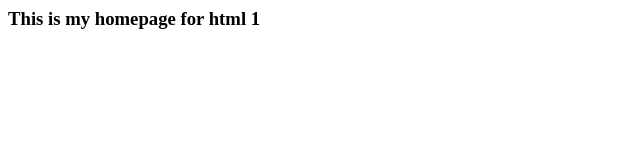
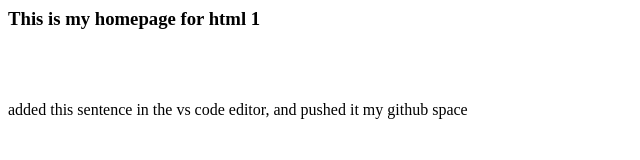
Before and after one commit to kasunitk93/html1, a plain HTML site: page index.html in a window 1280 px wide. Shown: the whole page, without its empty margins (0-640 px from the left). Drawn offline with Linux system fonts and the light colour scheme.

Commit message:
edited to add VS code note

```diff
--- a/index.html
+++ b/index.html
@@ -1 +1,4 @@
 <h3> This is my homepage for html 1</h3>
+<br>
+<br>
+<p>added this sentence in the vs code editor, and pushed it my github space</p>
```
